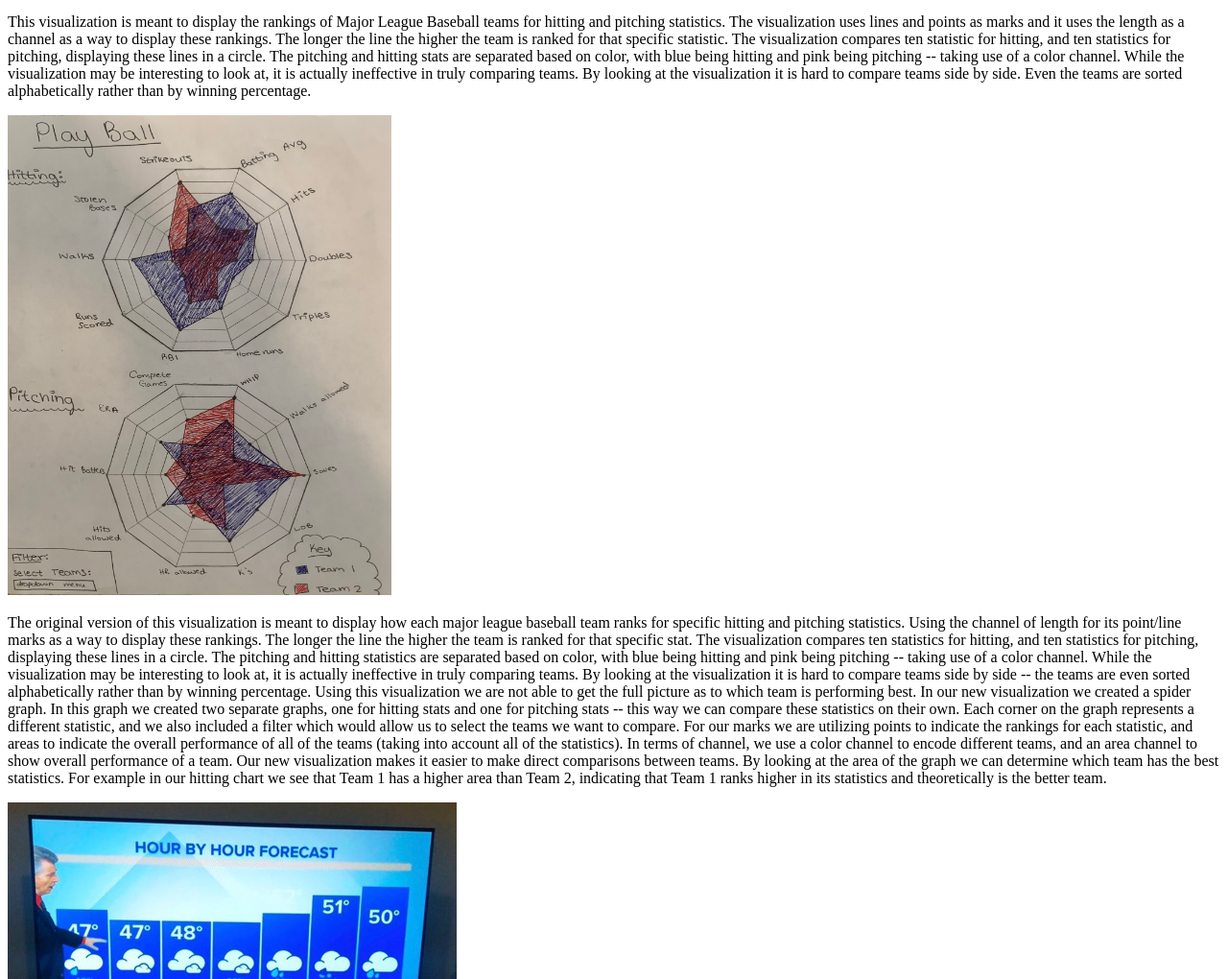
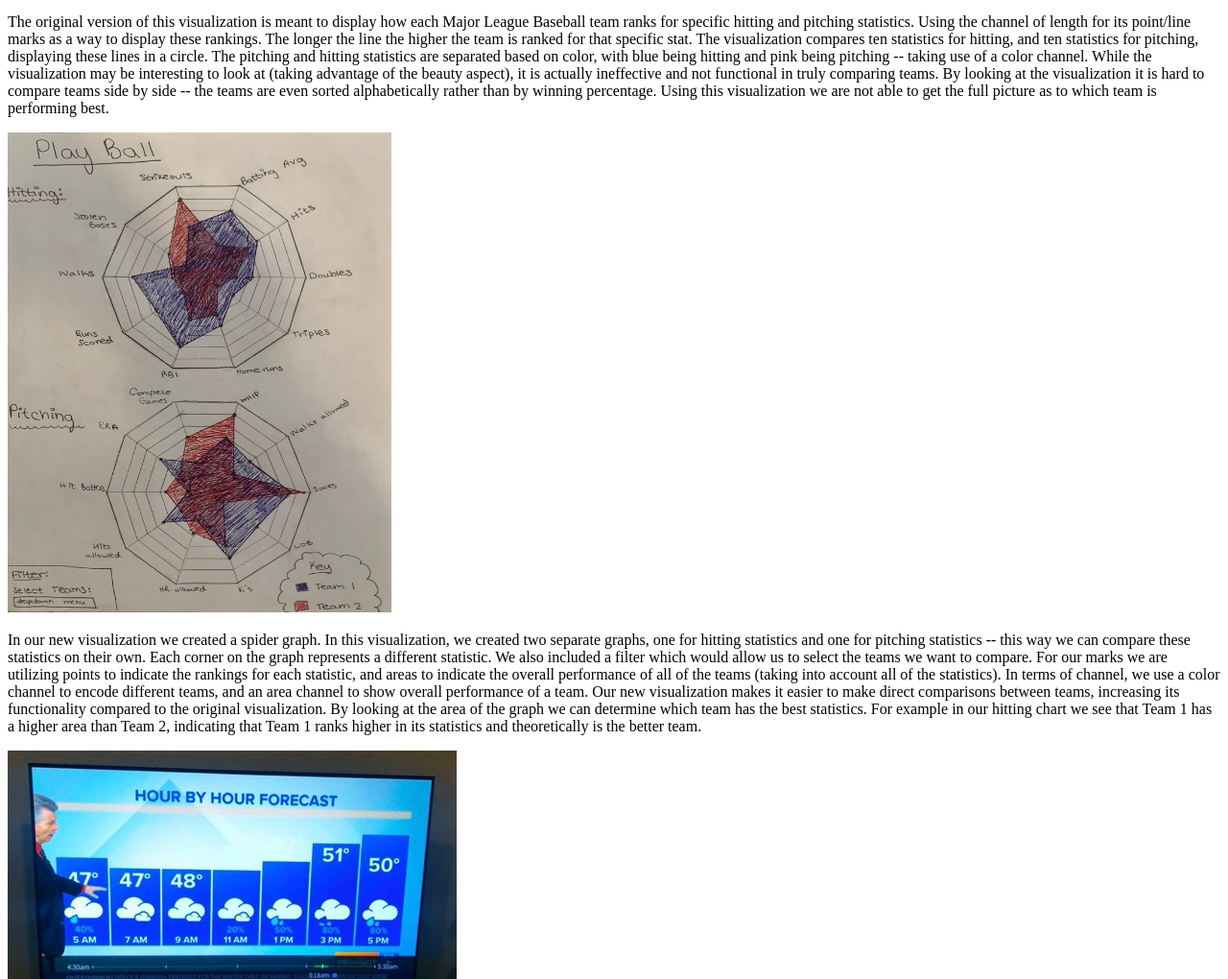
Before and after one commit to kgarrity22/mini-project-one-SUPER-TOP-Secret-DONOTSHARE, a plain HTML site: page index.html in a window 1280 px wide. Shown: the part 844-1864 px from the top of the page at 96% size. Drawn offline with Linux system fonts and the light colour scheme; files whose address does not match are found by name.

Commit message:
updated text

```diff
--- a/index.html
+++ b/index.html
@@ -31,15 +31,11 @@
 
 
             <img src="assets/Play_Ball!.png" alt="Play Ball bad vis" width="300" height="600">
-            <p>
-                This visualization is meant to display the rankings of Major League Baseball teams for hitting and pitching statistics.  The visualization uses lines and points as marks and it uses the length as a channel as a way to display these rankings.  The longer the line the higher the team is ranked for that specific statistic.  The visualization compares ten statistic for hitting, and ten statistics for pitching, displaying these lines in a circle.  The pitching and hitting stats are separated based on color, with blue being hitting and pink being pitching -- taking use of a color  channel.  While the visualization may be interesting to look at, it is actually ineffective in truly comparing teams.  By looking at the visualization it is hard to compare teams side by side.  Even the teams are sorted alphabetically rather than by winning percentage.
-                </p>
+            <p>The original version of this visualization is meant to display how each Major League Baseball team ranks for specific hitting and pitching statistics.  Using the channel of length for its point/line marks as a way to display these rankings.  The longer the line the higher the team is ranked for that specific stat.  The visualization compares ten statistics for hitting, and ten statistics for pitching, displaying these lines in a circle.  The pitching and hitting statistics are separated based on color, with blue being hitting and pink being pitching -- taking use of a color  channel.  While the visualization may be interesting to look at (taking advantage of the beauty aspect), it is actually ineffective and not functional in truly comparing teams.  By looking at the visualization it is hard to compare teams side by side -- the teams are even sorted alphabetically rather than by winning percentage.  Using this visualization we are not able to get the full picture as to which team is performing best. </p>
             <img src="assets/IMG_7995.jpg" alt="Remade Vis" width = "400" height="500">
-            <p>The original version of this visualization is meant to display how each major league baseball team ranks for specific hitting and pitching statistics.  Using the channel of length for its point/line marks as a way to display these rankings.  The longer the line the higher the team is ranked for that specific stat.  The visualization compares ten statistics for hitting, and ten statistics for pitching, displaying these lines in a circle.  The pitching and hitting statistics are separated based on color, with blue being hitting and pink being pitching -- taking use of a color  channel.  While the visualization may be interesting to look at, it is actually ineffective in truly comparing teams.  By looking at the visualization it is hard to compare teams side by side -- the teams are even sorted alphabetically rather than by winning percentage.  Using this visualization we are not able to get the full picture as to which team is performing best.
+            <p>In our new visualization we created a spider graph.  In this visualization, we created two separate graphs, one for hitting statistics and one for pitching statistics -- this way we can compare these statistics on their own.  Each corner on the graph represents a different statistic.  We also included a filter which would allow us to select the teams we want to compare.  For our marks we are utilizing points to indicate the rankings for each statistic, and areas to indicate the overall performance of all of the teams (taking into account all of the statistics).  In terms of channel, we use a color channel to encode different teams, and an area channel to show overall performance of a team.
 
-                In our new visualization we created a spider graph.  In this graph we created two separate graphs, one for hitting stats and one for pitching stats -- this way we can compare these statistics on their own.  Each corner on the graph represents a different statistic, and we also included a filter which would allow us to select the teams we want to compare.  For our marks we are utilizing points to indicate the rankings for each statistic, and areas to indicate the overall performance of all of the teams (taking into account all of the statistics).  In terms of channel, we use a color channel to encode different teams, and an area channel to show overall performance of a team.
-
-                Our new visualization makes it easier to make direct comparisons between teams.  By looking at the area of the graph we can determine which team has the best statistics.  For example in our hitting chart we see that Team 1 has a higher area than Team 2, indicating that Team 1 ranks higher in its statistics and theoretically is the better team.
+                Our new visualization makes it easier to make direct comparisons between teams, increasing its functionality compared to the original visualization.  By looking at the area of the graph we can determine which team has the best statistics.  For example in our hitting chart we see that Team 1 has a higher area than Team 2, indicating that Team 1 ranks higher in its statistics and theoretically is the better team.
                 </p>
 
 
```
